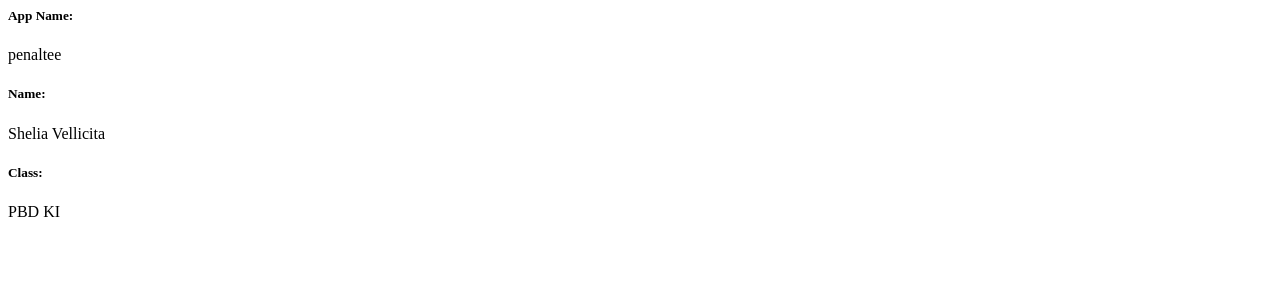
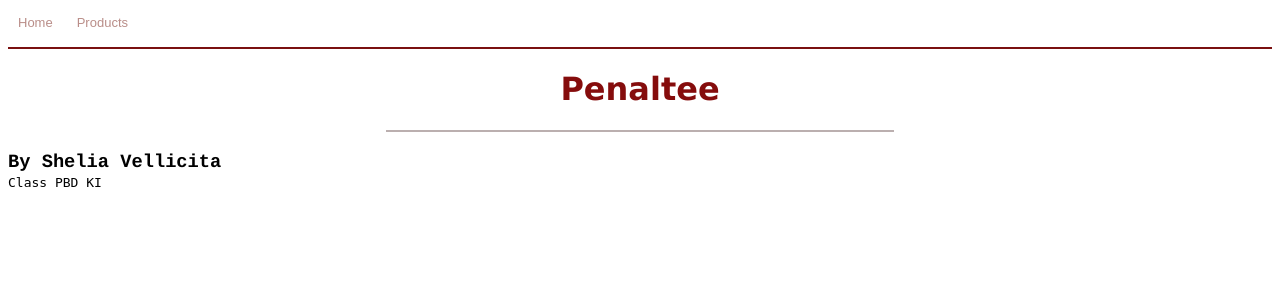
Before and after one commit to kerangleeya/penaltee, a Django app: page / in a window 1280 px wide. Shown: the top 300 px of the page. Run offline with Django 5.2, Linux system fonts and the light colour scheme.

Commit message:
updating the template

```diff
--- a/main/templates/main.html
+++ b/main/templates/main.html
@@ -1,6 +1,26 @@
-<h5>App Name: </h5>
-<p>{{ app_name }}</p>
-<h5>Name: </h5>
-<p>{{ name }}</p>
-<h5>Class: </h5>
-<p>{{ class }}</p>
+<html>
+    <head>
+        <title>Welcome to Penaltee!</title>
+        <style>
+            li {
+                font-family: sans-serif;
+                font-size: small;
+                display: inline-block;
+                margin-right: 20px;
+                color: #a0635dbb;}
+        </style>
+    </head>
+    <body>
+        <nav>
+            <ul style="padding-left:10px; padding-top:5px;">
+                <li>Home</li>
+                <li>Products</li>
+            </ul>
+        </nav>
+        <hr style="border:1px solid; color:rgb(122, 16, 16);">
+        <h1 style="font-family:Verdana; font-weight:bold; color:rgb(133, 12, 12); text-align:center;">{{ app_name }}</h1>
+        <hr style="width:40%; border:0.5px solid; color:rgb(187, 175, 175);">
+        <h3 style="font-family:courier; margin-bottom:0;">By {{ name }}</h3>
+        <p style="font-family:monospace; margin-top:2px;" >Class {{ class }}</p>
+    </body>
+</html>
--- a/main/views.py
+++ b/main/views.py
@@ -2,7 +2,7 @@ from django.shortcuts import render
 
 def show_main(request):
     context = {
-        'app_name' : 'penaltee',
+        'app_name' : 'Penaltee',
         'name': 'Shelia Vellicita',
         'class': 'PBD KI'
     }
```
